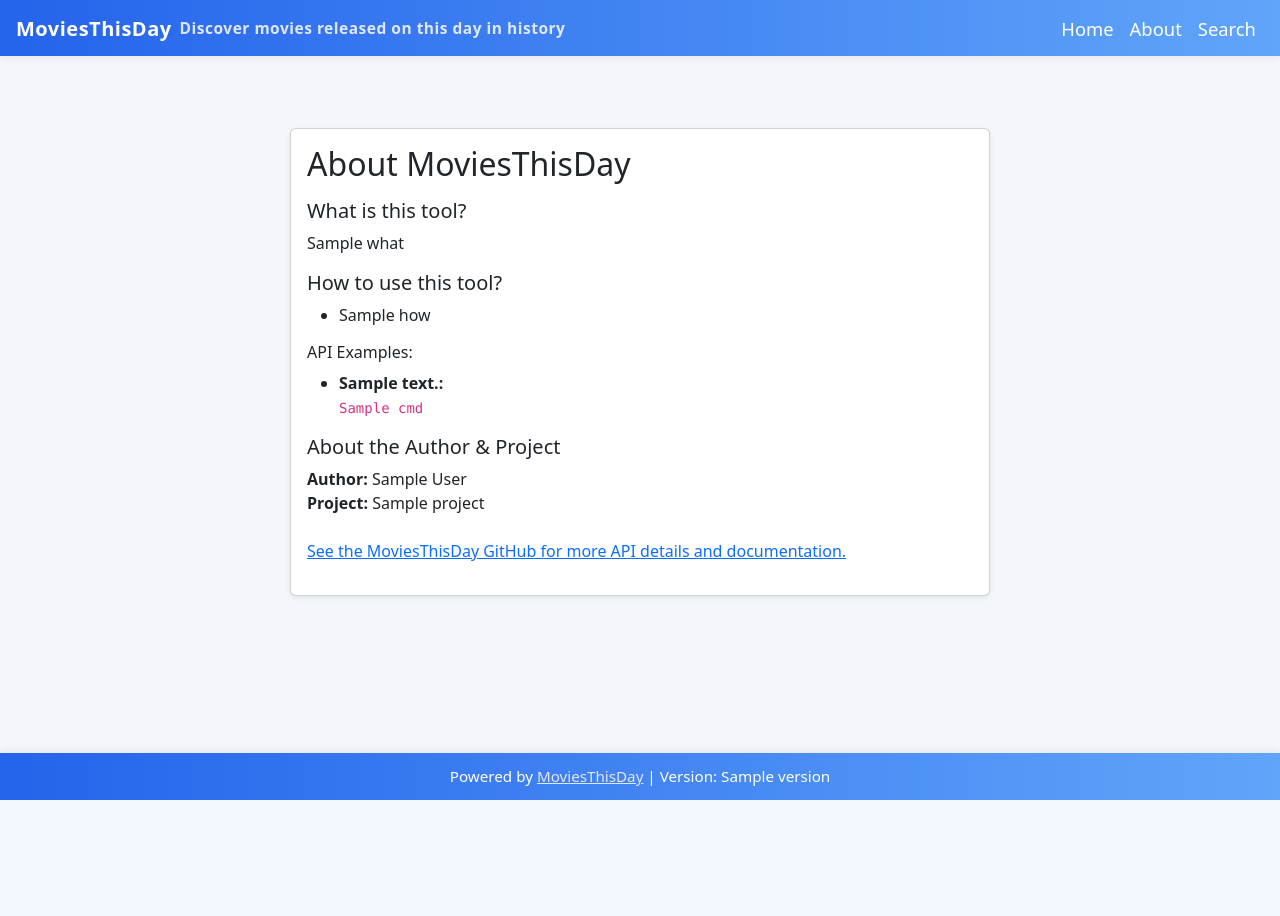
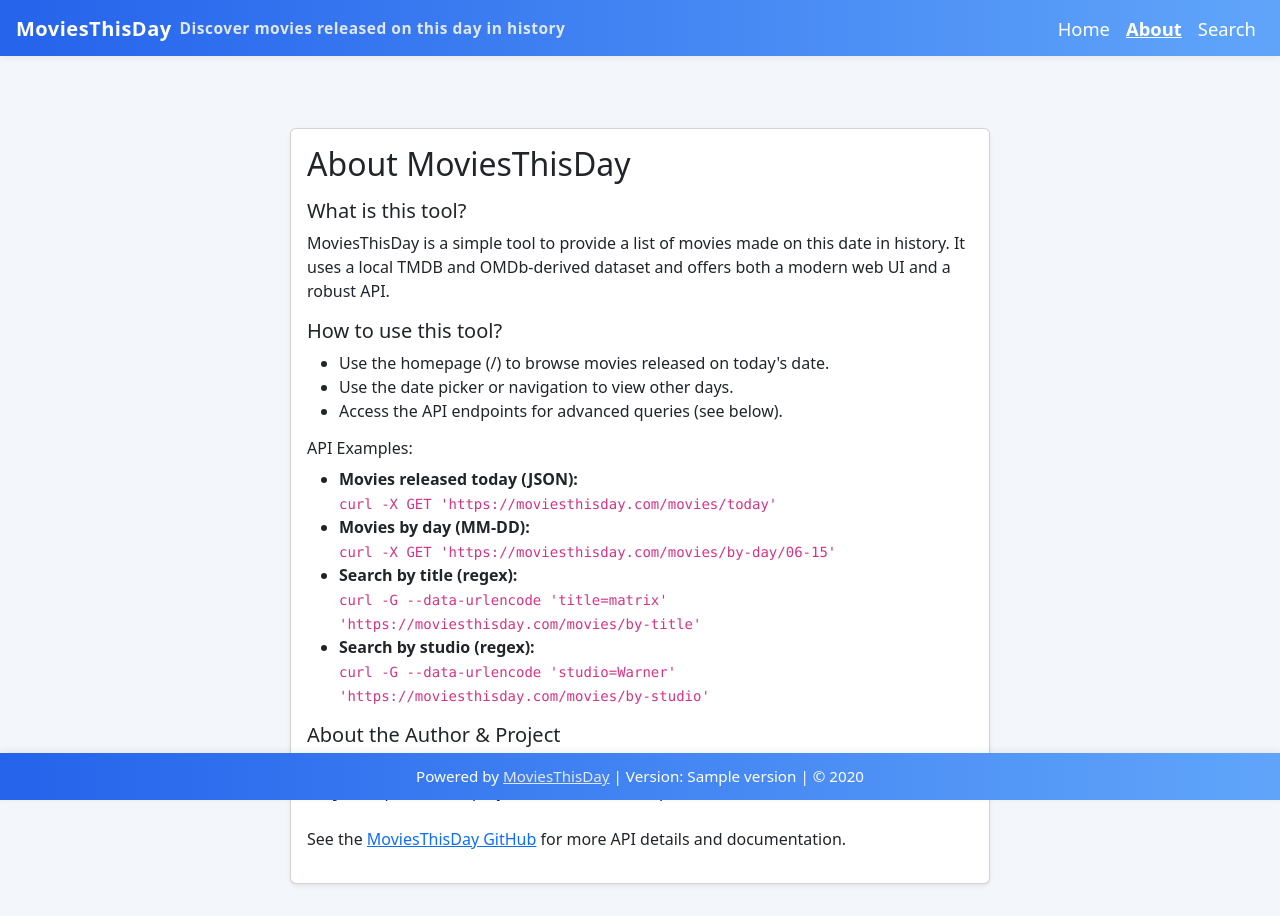
Before and after one commit to jasonacox/MoviesThisDay, a FastAPI app: template templates/about.html in a window 1280 px wide. Before the commit the page ends 800 px from the top, so only its background shows below. Run offline with FastAPI, Linux system fonts and the light colour scheme; the template is opened without the code that fills it: most values are stand-ins (such as "Sample title", 1, 10 or a date in 2020); parts of the project's set-up code (start-up, migrations or seed data) failed here and were passed over.

Commit message:
Update README and API documentation; enhance about page content and navigation

```diff
--- a/app.py
+++ b/app.py
@@ -10,26 +10,39 @@ Features:
 - Modern, responsive UI with advanced search and navigation
 - Robust input validation and helpful error messages for all endpoints
 - API endpoints for integration and data exploration
-- Author: Jason A. Cox
+
+Author:
+- Jason A. Cox, 2025 June 15
 - Project: https://github.com/jasonacox/MoviesToday
 """
 
-from fastapi import FastAPI, Request, Query, HTTPException
-from fastapi.responses import JSONResponse, HTMLResponse, RedirectResponse
-from fastapi.templating import Jinja2Templates
+import os
 import pickle
-from datetime import datetime
-import os
 import re
 import urllib.request
 import zipfile
+from datetime import datetime
 
-VERSION = "0.1.1"
+from fastapi import FastAPI, HTTPException, Query, Request
+from fastapi.responses import HTMLResponse, JSONResponse
+from fastapi.templating import Jinja2Templates
+
+VERSION = "0.1.2"
 
 POPULARITY_THRESHOLD = 10  # Only show movies with popularity above this value
 AGE_LIMIT = 100  # Only show movies released within this many years
 
 app = FastAPI()
+
+# Log header with version information at startup
+print(f"""
+=====================================================
+  MoviesThisDay v{VERSION}
+  Author: Jason A. Cox
+  Project: https://github.com/jasonacox/MoviesToday
+  Start Time: {datetime.now().strftime('%Y-%m-%d %H:%M:%S')}
+=====================================================
+""")
 
 # Set up Jinja2 templates
 TEMPLATES_DIR = os.path.join(os.path.dirname(__file__), 'templates')
@@ -60,7 +73,18 @@ with open(PKL_PATH, 'rb') as pklfile:
     movies_by_day_index = db.get('index', {})
 
 def filter_movies(movies, current_year, today_date):
-    """Filter movies by popularity, age, and release date not in the future."""
+    """
+    Filter a list of movies by popularity, age, and release date.
+    - Only includes movies with popularity above POPULARITY_THRESHOLD.
+    - Only includes movies released within AGE_LIMIT years of the current year.
+    - Excludes movies with a release date in the future.
+    Args:
+        movies (list): List of movie dicts.
+        current_year (int): The year to use for age filtering.
+        today_date (date): The current date for future filtering.
+    Returns:
+        list: Filtered list of movies.
+    """
     return [
         m for m in movies
         if float(m.get('popularity', 0)) > POPULARITY_THRESHOLD
@@ -70,7 +94,17 @@ def filter_movies(movies, current_year, today_date):
 
 @app.get("/", response_class=HTMLResponse)
 async def index(request: Request, date: str = Query(None, description="Date in MM-DD format"), sort: str = Query('popularity', description="Sort by field"), client_date: str = Query(None, description="Client's local date in YYYY-MM-DD format", alias="client_date")):
-    """Render the main page with movies for a given day, sorted and filtered. Uses client_date for today logic and as default if no date is provided."""
+    """
+    Render the main MoviesThisDay page with movies for a given day, sorted and filtered.
+    Uses client_date for all 'today' logic and as the default if no date is provided.
+    Args:
+        request (Request): FastAPI request object.
+        date (str, optional): Date in MM-DD format. Defaults to None.
+        sort (str, optional): Field to sort by ('popularity', 'name', 'year'). Defaults to 'popularity'.
+        client_date (str, optional): Client's local date in YYYY-MM-DD format. Defaults to None.
+    Returns:
+        HTMLResponse: Rendered index.html template.
+    """
     # Determine the date to use
     if client_date:
         try:
@@ -117,7 +151,12 @@ async def index(request: Request, date: str = Query(None, description="Date in M
 
 @app.get("/movies/today")
 async def movies_today():
-    """Return today's movies as JSON, filtered by popularity, age, and release date."""
+    """
+    Return today's movies as JSON, filtered by popularity, age, and release date.
+
+    Returns:
+        JSONResponse: A JSON object containing today's movies (filtered) and metadata.
+    """
     today = datetime.now().strftime('%m_%d')
     current_year = datetime.now().year
     today_date = datetime.now().date()
@@ -128,6 +167,12 @@ async def movies_today():
 async def search_page(request: Request):
     """
     Render the modern search page for MoviesThisDay with search fields and results table.
+
+    Args:
+        request (Request): The incoming HTTP request object.
+
+    Returns:
+        TemplateResponse: Rendered search.html template with context variables.
     """
     return templates.TemplateResponse(request, "search.html", {
         "request": request,
@@ -140,14 +185,28 @@ async def movies_lookup(
     imdb_id: str = Query(None),
     title: str = Query(None, description="Regex pattern for title"),
     release_date: str = Query(None),
-    id: str = Query(None),
+    movie_id: str = Query(None, alias="id"),
     release_year: str = Query(None),
     runtime: str = Query(None, description="e.g. >120, <90, =100, 90-120"),
     genre: str = Query(None, description="Regex pattern for OMDb genre"),
     studio: str = Query(None, description="Regex pattern for production company name")
 ):
-    # Validate at least one parameter is provided
-    if not any([imdb_id, title, release_date, id, release_year, runtime, genre, studio]):
+    """
+    Search for movies matching one or more query parameters.
+    Supports regex for title, genre, and studio. Validates input and returns matching movies.
+    Args:
+        imdb_id (str, optional): IMDb ID.
+        title (str, optional): Regex pattern for title.
+        release_date (str, optional): Release date in YYYY-MM-DD.
+        movie_id (str, optional): Internal movie ID.
+        release_year (str, optional): 4-digit year.
+        runtime (str, optional): Runtime filter (e.g. >120, <90, =100, 90-120).
+        genre (str, optional): Regex pattern for OMDb genre.
+        studio (str, optional): Regex pattern for production company name.
+    Returns:
+        JSONResponse: Matching movies and count.
+    """
+    if not any([imdb_id, title, release_date, movie_id, release_year, runtime, genre, studio]):
         raise HTTPException(status_code=400, detail="Provide at least one query parameter: imdb_id, title, release_date, id, release_year, runtime, genre, or studio.")
     # Validate regex fields
     if title is not None:
@@ -155,27 +214,27 @@ async def movies_lookup(
             raise HTTPException(status_code=400, detail="Empty 'title' parameter. Provide a non-empty title regex pattern.")
         try:
             re.compile(title, re.IGNORECASE)
-        except re.error:
-            raise HTTPException(status_code=400, detail="Invalid regex pattern for 'title'. Provide a valid regex string.")
+        except re.error as exc:
+            raise HTTPException(status_code=400, detail="Invalid regex pattern for 'title'. Provide a valid regex string.") from exc
     if genre is not None:
         if not genre.strip():
             raise HTTPException(status_code=400, detail="Empty 'genre' parameter. Provide a non-empty genre regex pattern.")
         try:
             re.compile(genre, re.IGNORECASE)
-        except re.error:
-            raise HTTPException(status_code=400, detail="Invalid regex pattern for 'genre'. Provide a valid regex string.")
+        except re.error as exc:
+            raise HTTPException(status_code=400, detail="Invalid regex pattern for 'genre'. Provide a valid regex string.") from exc
     if studio is not None:
         if not studio.strip():
             raise HTTPException(status_code=400, detail="Empty 'studio' parameter. Provide a non-empty studio regex pattern.")
         try:
             re.compile(studio, re.IGNORECASE)
-        except re.error:
-            raise HTTPException(status_code=400, detail="Invalid regex pattern for 'studio'. Provide a valid regex string.")
+        except re.error as exc:
+            raise HTTPException(status_code=400, detail="Invalid regex pattern for 'studio'. Provide a valid regex string.") from exc
     if release_date is not None:
         try:
             datetime.strptime(release_date, "%Y-%m-%d")
-        except Exception:
-            raise HTTPException(status_code=400, detail="Invalid 'release_date' format. Provide YYYY-MM-DD, e.g. 1999-03-31.")
+        except ValueError as exc:
+            raise HTTPException(status_code=400, detail="Invalid 'release_date' format. Provide YYYY-MM-DD, e.g. 1999-03-31.") from exc
     if release_year is not None:
         if not release_year.isdigit() or len(release_year) != 4:
             raise HTTPException(status_code=400, detail="Invalid 'release_year'. Provide a 4-digit year, e.g. 1999.")
@@ -186,14 +245,11 @@ async def movies_lookup(
     results = all_movies
     if imdb_id:
         results = [m for m in results if m.get('imdb_id') == imdb_id]
-    if id:
-        results = [m for m in results if str(m.get('id')) == str(id)]
+    if movie_id:
+        results = [m for m in results if str(m.get('id')) == str(movie_id)]
     if title:
-        try:
-            pattern = re.compile(title, re.IGNORECASE)
-            results = [m for m in results if m.get('title') and pattern.search(m['title'])]
-        except re.error:
-            return JSONResponse(content={"error": "Invalid regex pattern for title."}, status_code=400)
+        pattern = re.compile(title, re.IGNORECASE)
+        results = [m for m in results if m.get('title') and pattern.search(m['title'])]
     if release_date:
         results = [m for m in results if m.get('release_date') == release_date]
     if release_year:
@@ -222,21 +278,22 @@ async def movies_lookup(
                 return False
         results = [m for m in results if runtime_match(m.get('runtime'), runtime)]
     if genre:
-        try:
-            pattern = re.compile(genre, re.IGNORECASE)
-            results = [m for m in results if m.get('omdb_genre') and pattern.search(m['omdb_genre'])]
-        except re.error:
-            return JSONResponse(content={"error": "Invalid regex pattern for genre."}, status_code=400)
+        pattern = re.compile(genre, re.IGNORECASE)
+        results = [m for m in results if m.get('omdb_genre') and pattern.search(m['omdb_genre'])]
     if studio:
-        try:
-            pattern = re.compile(studio, re.IGNORECASE)
-            results = [m for m in results if m.get('production_companies') and pattern.search(m['production_companies'])]
-        except re.error:
-            return JSONResponse(content={"error": "Invalid regex pattern for studio."}, status_code=400)
+        pattern = re.compile(studio, re.IGNORECASE)
+        results = [m for m in results if m.get('production_companies') and pattern.search(m['production_companies'])]
     return JSONResponse(content={"results": results, "count": len(results)})
 
 @app.get("/movies/by-imdb/{imdb_id}")
 async def movie_by_imdb(imdb_id: str):
+    """
+    Get a single movie by its IMDb ID.
+    Args:
+        imdb_id (str): IMDb ID of the movie.
+    Returns:
+        JSONResponse: Movie dict if found, else error message.
+    """
     for movies in movies_by_day_index.values():
         for m in movies:
             if m.get('imdb_id') == imdb_id:
@@ -245,6 +302,13 @@ async def movie_by_imdb(imdb_id: str):
 
 @app.get("/movies/by-title")
 async def movie_by_title(title: str = Query(..., description="Regex pattern for title")):
+    """
+    Get movies matching a title regex pattern.
+    Args:
+        title (str): Regex pattern for title.
+    Returns:
+        JSONResponse: Matching movies and count.
+    """
     if not title or not title.strip():
         raise HTTPException(status_code=400, detail="Missing or empty 'title' parameter. Provide a non-empty title regex pattern, e.g. ?title=matrix")
     try:
@@ -260,6 +324,13 @@ async def movie_by_title(title: str = Query(..., description="Regex pattern for
 
 @app.get("/movies/by-release-date/{release_date}")
 async def movie_by_release_date(release_date: str):
+    """
+    Get movies by exact release date (YYYY-MM-DD).
+    Args:
+        release_date (str): Release date in YYYY-MM-DD format.
+    Returns:
+        JSONResponse: Matching movies and count.
+    """
     try:
         datetime.strptime(release_date, "%Y-%m-%d")
     except Exception:
@@ -273,6 +344,13 @@ async def movie_by_release_date(release_date: str):
 
 @app.get("/movies/by-year/{release_year}")
 async def movie_by_year(release_year: str):
+    """
+    Get movies by release year.
+    Args:
+        release_year (str): 4-digit year.
+    Returns:
+        JSONResponse: Matching movies and count.
+    """
     if not release_year.isdigit() or len(release_year) != 4:
         raise HTTPException(status_code=400, detail="Invalid 'release_year'. Provide a 4-digit year, e.g. 1999.")
     results = []
@@ -284,6 +362,13 @@ async def movie_by_year(release_year: str):
 
 @app.get("/movies/by-genre")
 async def movie_by_genre(genre: str = Query(..., description="Regex pattern for OMDb genre")):
+    """
+    Get movies matching a genre regex pattern (OMDb genre field).
+    Args:
+        genre (str): Regex pattern for OMDb genre.
+    Returns:
+        JSONResponse: Matching movies and count.
+    """
     if not genre or not genre.strip():
         raise HTTPException(status_code=400, detail="Missing or empty 'genre' parameter. Provide a non-empty genre regex pattern, e.g. ?genre=action")
     try:
@@ -299,6 +384,13 @@ async def movie_by_genre(genre: str = Query(..., description="Regex pattern for
 
 @app.get("/movies/by-studio")
 async def movie_by_studio(studio: str = Query(..., description="Regex pattern for production company name")):
+    """
+    Get movies matching a studio regex pattern (production company name).
+    Args:
+        studio (str): Regex pattern for production company name.
+    Returns:
+        JSONResponse: Matching movies and count.
+    """
     if not studio or not studio.strip():
         raise HTTPException(status_code=400, detail="Missing or empty 'studio' parameter. Provide a non-empty regex pattern, e.g. ?studio=Warner.")
     try:
@@ -318,6 +410,10 @@ async def movies_by_day(mm_dd: str):
     """
     Get a JSON list of movies released on the specified MM-DD (e.g., 06-15).
     Returns movies for that day across all years, filtered and sorted by popularity (desc).
+    Args:
+        mm_dd (str): Date in MM-DD or MM_DD format.
+    Returns:
+        JSONResponse: Movies and count for the specified day.
     """
     # Accept MM-DD or MM_DD
     if not mm_dd or not re.match(r"^(0[1-9]|1[0-2])[-_](0[1-9]|[12][0-9]|3[01])$", mm_dd):
@@ -332,7 +428,9 @@ async def movies_by_day(mm_dd: str):
 @app.get("/movies/by-day")
 async def movies_by_day_missing():
     """
-    If the user accesses /movies/by-day/ without a date, return an error with usage instructions.
+    Return an error if /movies/by-day/ is accessed without a date.
+    Returns:
+        JSONResponse: Error message and usage instructions.
     """
     return JSONResponse(
         status_code=400,
@@ -344,33 +442,24 @@ async def movies_by_day_missing():
 @app.get("/about", response_class=HTMLResponse)
 async def about(request: Request):
     """
-    Render an About page with information about the tool, usage, and project author.
+    Render the About page for MoviesThisDay.
+    Only version and current year are dynamic; all other content is static.
+    Args:
+        request (Request): FastAPI request object.
+    Returns:
+        HTMLResponse: Rendered about.html template.
     """
-    from datetime import datetime
     return templates.TemplateResponse(request, "about.html", {
         "request": request,
-        "title": "About | MoviesThisDay",
-        "about_info": {
-            "what": "MoviesThisDay is a simple tool to provide a list of movies made on this date in history. It uses a local TMDB-derived dataset and offers both a modern web UI and a robust API.",
-            "how": [
-                "Use the homepage (/) to browse movies released on today's date.",
-                "Use the date picker or navigation to view other days.",
-                "Access the API endpoints for advanced queries (see below)."
-            ],
-            "api_examples": [
-                {"desc": "Movies released today (JSON)", "cmd": "curl -X GET 'http://localhost:8000/movies/today'"},
-                {"desc": "Movies by day (MM-DD)", "cmd": "curl -X GET 'http://localhost:8000/movies/by-day/06-15'"},
-                {"desc": "Search by title (regex)", "cmd": "curl -G --data-urlencode 'title=matrix' 'http://localhost:8000/movies/by-title'"},
-                {"desc": "Search by studio (regex)", "cmd": "curl -G --data-urlencode 'studio=Warner' 'http://localhost:8000/movies/by-studio'"}
-            ],
-            "author": "Jason A. Cox",
-            "project": "Open source project for movie data exploration."
-        },
         "current_year": datetime.now().year,
         "version": VERSION
     })
 
 @app.get("/version")
 async def version():
-    """Return the current MoviesThisDay app version."""
+    """
+    Return the current MoviesThisDay app version as JSON.
+    Returns:
+        dict: Version string.
+    """
     return {"version": VERSION}
--- a/movie_db/build_db.py
+++ b/movie_db/build_db.py
@@ -32,7 +32,7 @@ index = defaultdict(list)
 LANGUAGES = ['en']          # Only include English movies
 ADULT = ['false']           # Only include non-adult movies
 RUNTIME = 20                # Minimum runtime in minutes
-POPULARITY_THRESHOLD = 9   # Minimum popularity to consider fetching OMDB data
+POPULARITY_THRESHOLD = 10   # Minimum popularity to consider fetching OMDB data
 DEBUG = False               # Set to True for debug output
 OMDB_RAW = "omdb_raw.jsonl" # Raw OMDb data file
 
--- a/templates/about.html
+++ b/templates/about.html
@@ -62,9 +62,9 @@
       <span class="ms-2 tagline d-none d-md-inline">Discover movies released on this day in history</span>
     </div>
     <nav class="d-flex align-items-center ms-auto">
-      <a class="nav-link d-inline px-2 {% if request.url.path == '/' %}active{% endif %}" href="/">Home</a>
-      <a class="nav-link d-inline px-2 {% if request.url.path == '/about' %}active{% endif %}" href="/about">About</a>
-      <a class="nav-link d-inline px-2 {% if request.url.path == '/search' %}active{% endif %}" href="/search">Search</a>
+      <a class="nav-link d-inline px-2" href="/">Home</a>
+      <a class="nav-link d-inline px-2 active" href="/about">About</a>
+      <a class="nav-link d-inline px-2" href="/search">Search</a>
     </nav>
   </div>
   <div class="container mt-5 pt-5">
@@ -72,30 +72,30 @@
       <div class="card-body">
         <h2 class="card-title mb-3">About MoviesThisDay</h2>
         <h5>What is this tool?</h5>
-        <p>{{ about_info.what }}</p>
+        <p>MoviesThisDay is a simple tool to provide a list of movies made on this date in history. It uses a local TMDB and OMDb-derived dataset and offers both a modern web UI and a robust API.</p>
         <h5>How to use this tool?</h5>
         <ul>
-          {% for how in about_info.how %}
-          <li>{{ how }}</li>
-          {% endfor %}
+          <li>Use the homepage (/) to browse movies released on today's date.</li>
+          <li>Use the date picker or navigation to view other days.</li>
+          <li>Access the API endpoints for advanced queries (see below).</li>
         </ul>
         <h6>API Examples:</h6>
         <ul class="mb-3">
-          {% set base_url = request.base_url | string | trim('/') %}
-          {% for api in about_info.api_examples %}
-          <li><b>{{ api.desc }}:</b> <br><code>{{ api.cmd.replace('http://localhost:8000', base_url) }}</code></li>
-          {% endfor %}
+          <li><b>Movies released today (JSON):</b> <br><code>curl -X GET 'https://moviesthisday.com/movies/today'</code></li>
+          <li><b>Movies by day (MM-DD):</b> <br><code>curl -X GET 'https://moviesthisday.com/movies/by-day/06-15'</code></li>
+          <li><b>Search by title (regex):</b> <br><code>curl -G --data-urlencode 'title=matrix' 'https://moviesthisday.com/movies/by-title'</code></li>
+          <li><b>Search by studio (regex):</b> <br><code>curl -G --data-urlencode 'studio=Warner' 'https://moviesthisday.com/movies/by-studio'</code></li>
         </ul>
         <h5>About the Author & Project</h5>
-        <p><b>Author:</b> {{ about_info.author }}<br>
-        <b>Project:</b> {{ about_info.project }}<br>
+        <p><b>Author:</b> Jason A. Cox<br>
+        <b>Project:</b> Open source project for movie data exploration.<br>
         <br>
-        <a href="https://github.com/jasonacox/MoviesThisDay" target="_blank">See the MoviesThisDay GitHub for more API details and documentation.</a></p>
+        See the <a href="https://github.com/jasonacox/MoviesThisDay" target="_blank">MoviesThisDay GitHub</a> for more API details and documentation.</p>
       </div>
     </div>
   </div>
   <div class="footer text-center" style="font-size:0.95rem;">
-    Powered by <a href="https://github.com/jasonacox/MoviesThisDay" target="_blank">MoviesThisDay</a> | Version: {{ version }}
+    Powered by <a href="https://github.com/jasonacox/MoviesThisDay" target="_blank">MoviesThisDay</a> | Version: {{ version }} | &copy; {{ current_year }}
   </div>
 </body>
 </html>
```
Also changed, not shown: README.md.
